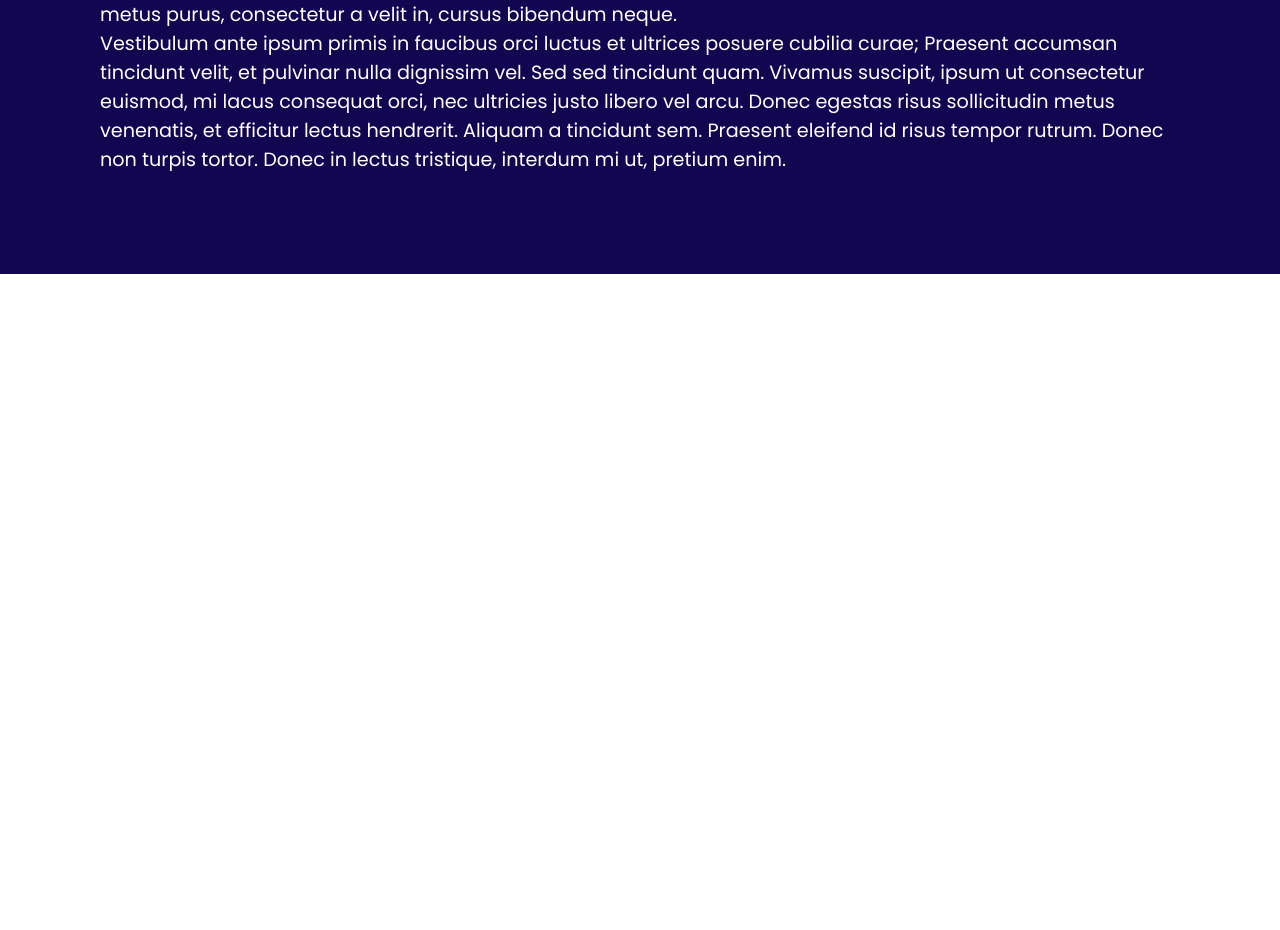
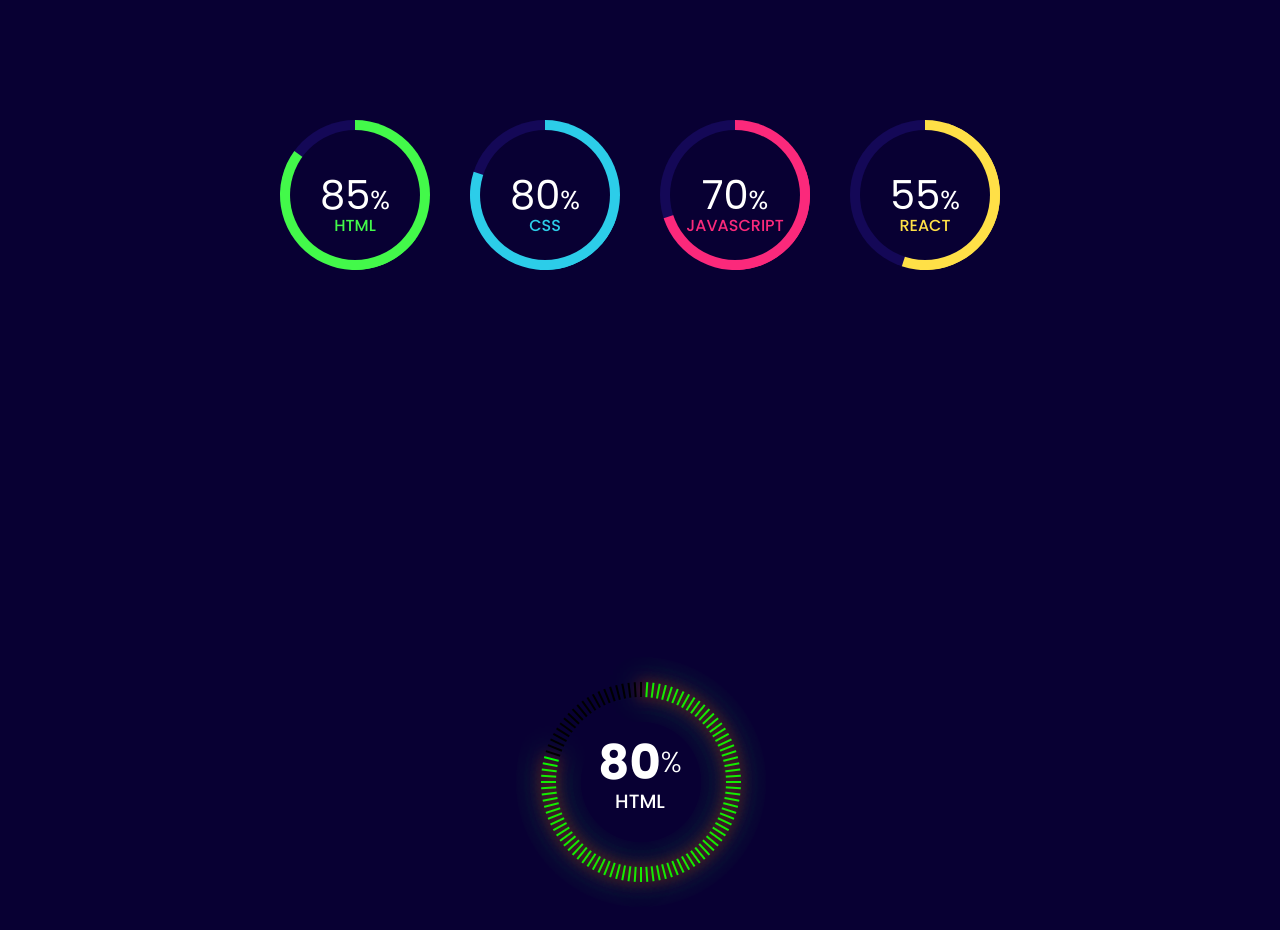
Before and after one commit to Lazaraleen/Portfolio, a plain HTML site: page index.html in a window 1280 px wide. Shown: the part 1430-2360 px from the top of the page. Before the commit the page ends 1704 px from the top, so only its background shows below. Drawn offline with Linux system fonts and the light colour scheme.

Commit message:
compteurs moteur

```diff
--- a/index.html
+++ b/index.html
@@ -37,9 +37,36 @@
             <p>Lorem ipsum dolor sit amet, consectetur adipiscing elit. In at odio accumsan tellus tristique convallis sed id felis. Ut egestas erat mi. Suspendisse felis tortor, ornare a dignissim et, consequat a magna. Proin ac auctor ex. Proin sed velit urna. Vestibulum convallis ornare tempus. Fusce non nunc nunc. Donec felis est, pulvinar nec lorem ut, aliquam consectetur lacus. Morbi mollis mauris vel mollis tempor.
                 <br>Nulla facilisi. Nulla facilisi. In bibendum pharetra ante eget interdum. Fusce vitae dapibus augue, vitae accumsan sapien. Sed egestas ornare congue. Ut vestibulum justo mi, consectetur rhoncus ante scelerisque et. Vestibulum euismod mi gravida ante tempus egestas.
                 <br>Phasellus in facilisis metus, in bibendum dolor. Integer volutpat tincidunt felis et tempor. Suspendisse volutpat dictum tincidunt. Phasellus iaculis nec augue id eleifend. Phasellus volutpat lacus odio, a semper felis molestie tincidunt. Aliquam consectetur convallis nisi at posuere. Duis efficitur id nibh eu lacinia. Nulla ultricies metus eu urna vestibulum pharetra. Nam et elit ac nisl fermentum cursus.
-                <br>Fusce est eros, lobortis sit amet commodo quis, tincidunt ut augue. Praesent nec congue nulla. Suspendisse vel auctor ipsum, sit amet finibus magna. Cras sollicitudin iaculis est, in sollicitudin massa bibendum nec. Quisque cursus risus sed sapien semper tincidunt. Vestibulum ante ipsum primis in faucibus orci luctus et ultrices posuere cubilia curae; Mauris congue ac felis ut dapibus. Integer mattis est quis ex suscipit elementum. Etiam metus purus, consectetur a velit in, cursus bibendum neque.
-                <br>Vestibulum ante ipsum primis in faucibus orci luctus et ultrices posuere cubilia curae; Praesent accumsan tincidunt velit, et pulvinar nulla dignissim vel. Sed sed tincidunt quam. Vivamus suscipit, ipsum ut consectetur euismod, mi lacus consequat orci, nec ultricies justo libero vel arcu. Donec egestas risus sollicitudin metus venenatis, et efficitur lectus hendrerit. Aliquam a tincidunt sem. Praesent eleifend id risus tempor rutrum. Donec non turpis tortor. Donec in lectus tristique, interdum mi ut, pretium enim.
             </p>
+        </section>
+        <section class="langages2">
+            <article class="container">
+                <div class="progress" style="--i:85; --clr: #43f94a;">
+                    <h3>85<span>%</span></h3>
+                    <h4>HTML</h4>
+                </div>
+                <div class="progress" style="--i:80; --clr: #2ccde9;">
+                    <h3>80<span>%</span></h3>
+                    <h4>CSS</h4>
+                </div>
+                <div class="progress" style="--i:70; --clr: #fb297b;">
+                    <h3>70<span>%</span></h3>
+                    <h4>JAVASCRIPT</h4>
+                </div>
+                <div class="progress" style="--i:55; --clr: #ffe047;">
+                    <h3>55<span>%</span></h3>
+                    <h4>REACT</h4>
+                </div>
+            </article>
+        </section>
+
+        <section class="langages">
+            <article class="onelang">
+                <div class="rating">
+                    <h2><span class="counter" data-target="80">80</span><sup>%</sup><br>HTML</h2>
+                    <div class="block"></div>
+                </div>
+            </article>
         </section>
     </main>
 
--- a/index.js
+++ b/index.js
@@ -1,3 +1,4 @@
+// **************************** Code pour le Parallalax
 let moon = document.getElementById('lune');
 let sea = document.getElementById('mer');
 let text = document.getElementById('text');
@@ -13,5 +14,32 @@ window.addEventListener('scroll', function(){
     text.style.marginRight = value * 4 + 'px';
     text.style.marginTop = value * 1.2 + 'px';
     btn.style.marginTop = value * 1.2 + 'px';
-    header.style.top = value * 0.5 + 'px';
+    header.style.top = value * 0.85 + 'px';
 })
+
+
+// **************************** Code pour les compteurs
+const rating = document.getElementsByClassName('rating')[0];
+const block = document.getElementsByClassName('block');
+
+for (let i = 0; i < 100; i++) {
+    rating.innerHTML += "<div class='block'></div>";
+    block[i].style.transform = "rotate("+3.6 * i +"deg)"
+    // 360deg / 100 = 3.6deg
+    block[i].style.animationDelay = `${i/40}s`;
+}
+
+const counter = document.querySelector('.counter');
+counter.innerText = 0;
+const target = +counter.getAttribute('data-target');
+
+const NumberCounter = () => {
+    const value = +counter.innerText;
+    if (value < target){
+        counter.innerText = Math.ceil(value + 1);
+        setTimeout(() => {
+            NumberCounter();
+        },20)
+    }
+}
+NumberCounter()
--- a/style.css
+++ b/style.css
@@ -1,3 +1,12 @@
+:root{
+    --primary: #080033;
+    --secondary: #0896C8;
+    --terciary : #140857;
+    --yellow: #ff0;
+    --green: #0f0;
+    --red: #f00;
+}
+
 * {
     margin: 0;
     padding: 0;
@@ -8,8 +17,17 @@
 
 body {
     min-height: 100vh;
-    background: linear-gradient(#120650, #0896C8);
+    background-color: var(--primary);
     overflow-x: hidden;
+}
+
+h2 {
+    font-size: 3.5em;
+    margin-bottom: 10px;
+}
+
+p {
+    font-size: 1.2em;
 }
 
 header {
@@ -54,11 +72,12 @@ header ul li a {
 header ul li a:hover,
 header ul li a.active {
     background: #fff;
-    color: #120650;
+    color: var(--primary);
 }
 
-.decor{
+.decor {
     position: relative;
+    background: linear-gradient(var(--primary), var(--secondary));
     width: 100%;
     height: 100vh;
     padding: 100px;
@@ -74,7 +93,7 @@ header ul li a.active {
     bottom: 0;
     width: 100%;
     height: 70px;
-    background:  linear-gradient(to top, #120650, transparent);
+    background:  linear-gradient(to top, var(--primary), transparent);
     z-index: 90;
 }
 
@@ -101,14 +120,14 @@ header ul li a.active {
 
 #text h1 {
     font-size: 7.5vw;
-    -webkit-text-stroke: 2px #120650;
+    -webkit-text-stroke: 2px var(--primary);
     text-align: center;
     line-height: 1em;
 }
 
 #text h2 {
     font-size: 5vw;
-    -webkit-text-stroke: 2px #120650;
+    -webkit-text-stroke: 2px var(--primary);
     text-align: center;
     line-height: 1em;
 }
@@ -119,26 +138,161 @@ header ul li a.active {
     padding: 8px 30px;
     border-radius: 40px;
     background: #fff;
-    color: #120650;
+    color: var(--primary);
     font-size: 1.5em;
     transform: translateY(25vh);
     z-index: 9;
     border: 1px solid #000;
 }
 
-.nomtemporaire {
-    position: relative;
-    padding: 100px;
-    background: #120650;
-}
-
-.nomtemporaire h2 {
-    font-size: 3.5em;
-    margin-bottom: 10px;
+main{
+    background: var(--primary);
     color: #fff;
 }
 
-.nomtemporaire p {
+section {
+    position: relative;
+    padding: 7em;
+}
+
+.langages2 {
+    display: flex;
+    justify-content: center;
+    align-items: center;
+}
+
+.container {
+    position: relative;
+    display: flex;
+    justify-content: center;
+    align-items: center;
+    flex-wrap: wrap;
+    gap: 40px;
+}
+
+.progress {
+    position: relative;
+    width: 150px;
+    height: 150px;
+    border-radius: 50%;
+    color: #fff;
+    /* background: var(--terciary); */
+    background: var(--terciary) linear-gradient(to right, transparent 50%, var(--clr) 0);
+}
+
+.progress h3 {
+    position: absolute;
+    top: 50%;
+    left: 50%;
+    transform: translate(-50%, -50%);
+    font-size: 2.5em;
+    z-index: 1;
+    font-weight: 400;
+}
+
+.progress span{
+    font-size: 0.65em;
+    font-weight: 400;
+}
+
+.progress h4 {
+    position: absolute;
+    top: 62%;
+    left: 50%;
+    transform: translateX(-50%);
+    z-index: 1;
+    font-weight: 500;
+    color: var(--clr);
+    text-transform: uppercase;
+}
+
+.progress::before {
+    content: '';
+    display: block;
+    height: 100%;
+    margin-left: 50%;
+    transform-origin: left;
+    border-radius: 0 100% 100% 0/50%;
+}
+
+.progress::after {
+    content: '';
+    position: absolute;
+    inset: 10px;
+    border-radius: 50%;
+    background: var(--primary);
+}
+
+.progress::before {
+    background: var(--clr);
+    transform: rotate(calc((var(--i) - 50) * 0.01turn));
+}
+
+
+
+
+
+
+.langages {
+    display: flex;
+    justify-content: center;
+    align-items: center;
+    min-height: 100vh;
+}
+
+.onelang {
+    position: relative;
+    width: 200px;
+    height: 200px;
+}
+
+.rating {
+    position: relative;
+    width: 100%;
+    height: 100%;
+}
+
+.block {
+    position: absolute;
+    width: 2px;
+    height: 15px;
+    background: #000;
+    left: 50%;
+    transform-origin: 50% 100px;
+    opacity: 0;
+    animation: animate 0.1s linear forwards;
+}
+
+@keyframes animate {
+    to
+    {
+        opacity: 1;
+    }
+}
+
+.block:nth-child(-n+81) {
+    background: var(--green);
+    box-shadow: 0 0 15px var(--red), 0 0 30px var(--green);
+}
+
+.rating h2 {
+    position: absolute;
+    top: 50%;
+    left: 50%;
+    transform: translate(-50%, -50%);
+    color: #fff;
     font-size: 1.2em;
-    color: #fff;
+    font-weight: 500;
+    text-align: center;
+    line-height: 1.5em;
 }
+
+.counter {
+    font-size: 2.5em;
+    font-weight: 700;
+}
+
+sup {
+    font-size: 1.5em;
+    font-weight: 300;
+}
```
Also changed, not shown: images/Lune.png, test1.jpg (added), test2.jpg (added), test3.jpg (added).
